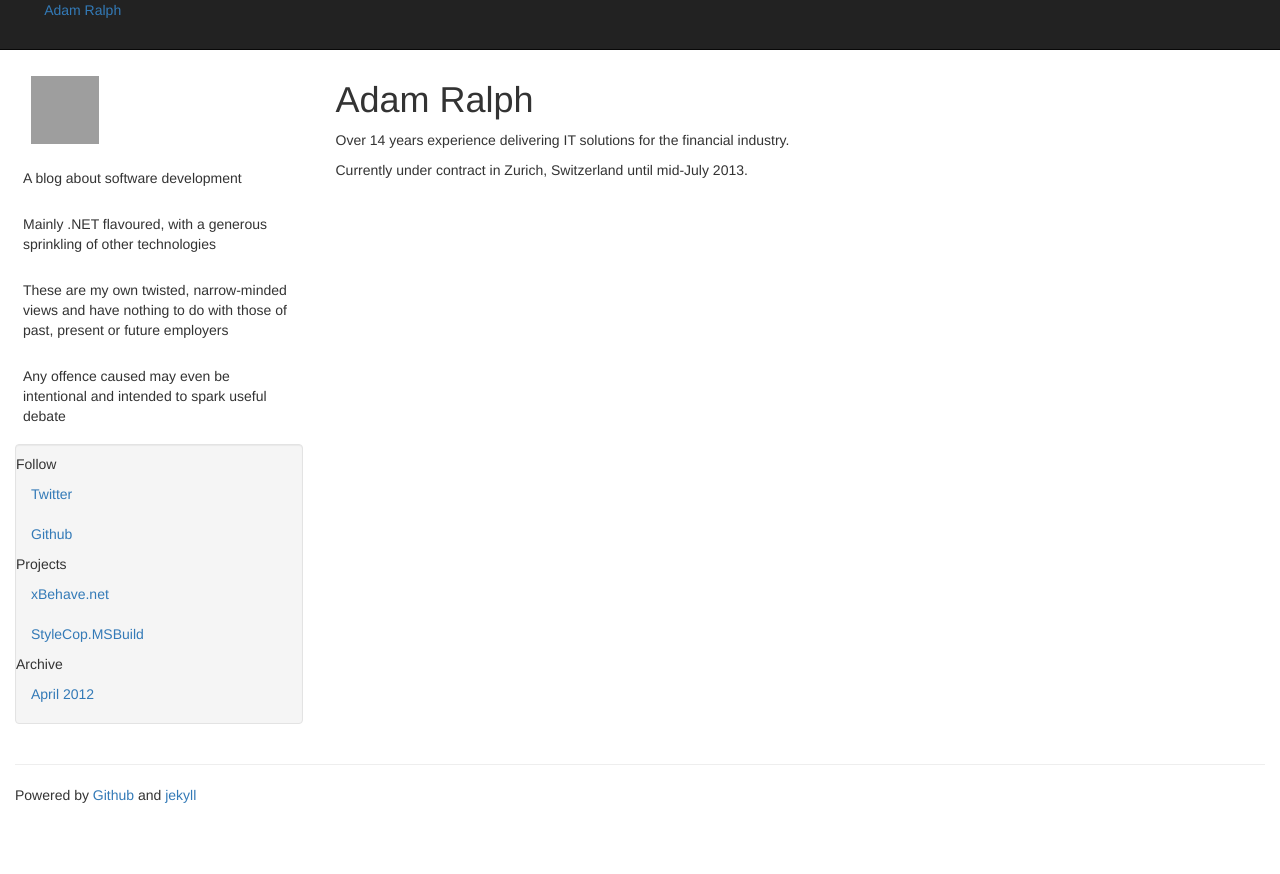
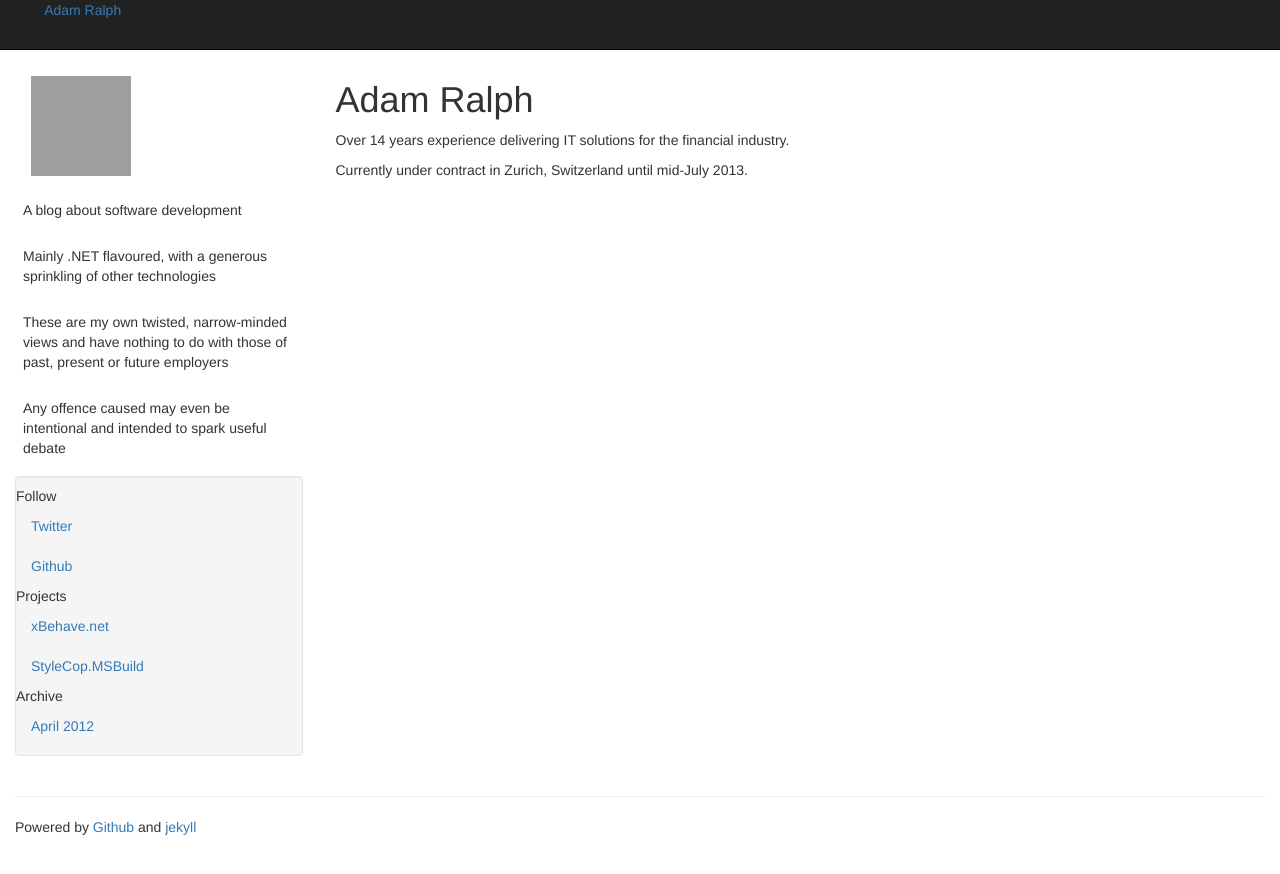
Before and after one commit to adamralph/adamralph.github.com, a Jekyll site: the page built from about.html, in a window 1280 px wide. Shown: the top 874 px of the page. Built offline with Jekyll 4.4.1, drawn with Linux system fonts in a browser that asks for light colours; nearby versions of some CDN libraries; library files that are not in the unit come from our copies; Markdown is read by kramdown in place of the engine named in the settings; grey boxes are pictures that could not be loaded.

Commit message:
changed image padding to margin

```diff
--- a/_layouts/default.html
+++ b/_layouts/default.html
@@ -56,7 +56,7 @@
       <div class="row-fluid">
         <div class="span3">
           <a href="http://www.adamralph.com/" title="Adam Ralph">
-            <img style="padding: 16px;" src="http://www.gravatar.com/avatar/78e6cdb8bf24413c4576e496e4d05fce?s=100" alt="Adam Ralph" width="100" height="100" />
+            <img style="margin: 16px;" src="http://www.gravatar.com/avatar/78e6cdb8bf24413c4576e496e4d05fce?s=100" alt="Adam Ralph" width="100" height="100" />
           </a>
           <div id="site-description">
             <p>A blog about software development</p>
```
